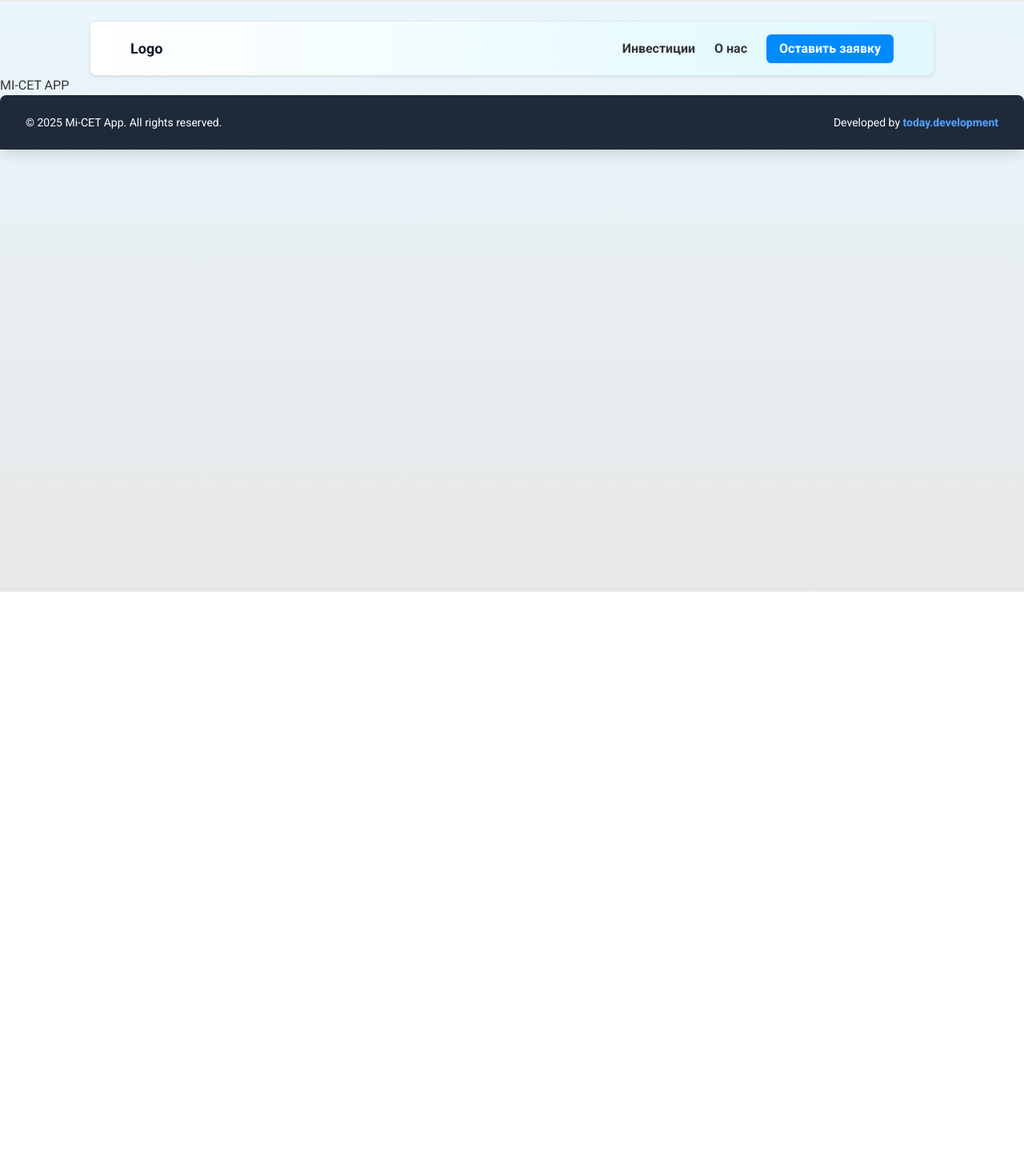
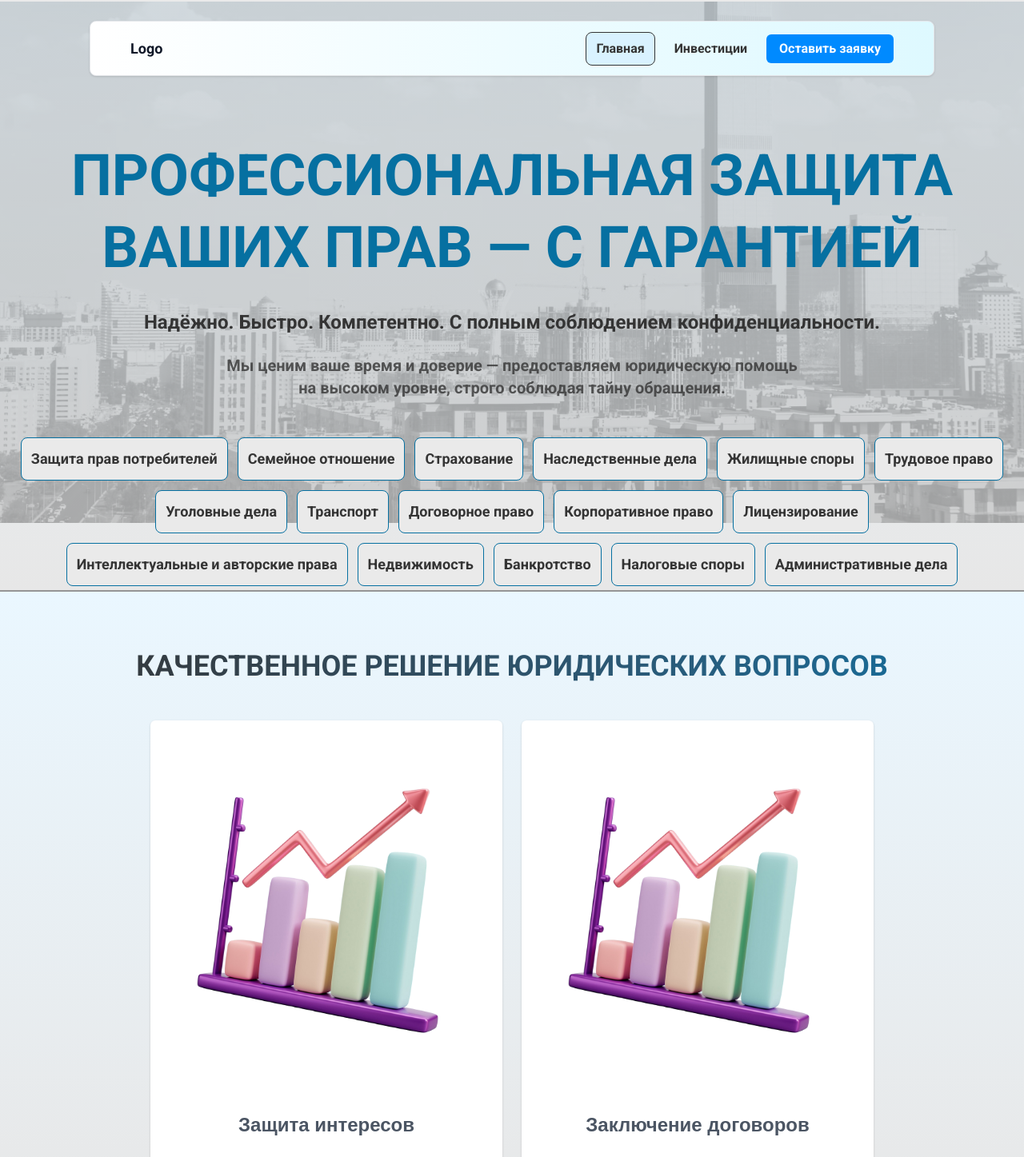
Before and after one commit to ba-mirza/mi-cet-app, a Next.js app: page / in a window 1280 px wide. Shown: the part 60-1507 px from the top of the page at 80% size. Before the commit the page ends 800 px from the top, so only its background shows below. Built offline with nearby package versions, Linux system fonts and the light colour scheme; a web font is replaced by a local one.

Commit message:
[features]: updated home page and some fix CurrencyConverter

```diff
--- a/app/about/page.tsx
+++ /dev/null
@@ -1,14 +0,0 @@
-import {Metadata} from "next";
-
-export const metadata: Metadata = {
-    title: 'О нас',
-    description: 'Информация о компании',
-}
-
-export default function AboutPage() {
-    return (
-        <>
-            <h1>About Page</h1>
-        </>
-    );
-}
--- a/app/investments/page.tsx
+++ b/app/investments/page.tsx
@@ -23,7 +23,7 @@ interface CurrencyData {
     };
 }
 
-export default function InvestmentsPage() {
+export default function InvestmentsPage({ searchParams }: { searchParams: { from?: string, to?: string, amount?: string } }) {
 
     return (
         <div className="flex flex-col items-center">
@@ -32,7 +32,7 @@ export default function InvestmentsPage() {
                     Конвертировать доллары США в тенге<br />
                     по реальному обменному курсу
                 </h1>
-                <CurrencyConverter />
+                <CurrencyConverter searchParams={searchParams} />
             </section>
 
             <BackgroundImage>
--- a/app/layout.tsx
+++ b/app/layout.tsx
@@ -32,7 +32,6 @@ export default function RootLayout({
         <PrimeReactProvider>
             {children}
         </PrimeReactProvider>
-      <Footer/>
       </body>
     </html>
   );
--- a/app/page.tsx
+++ b/app/page.tsx
@@ -1,7 +1,156 @@
+import { Avatar } from "primereact/avatar";
+import { Button } from "primereact/button";
+import { Card } from "primereact/card";
+import { Image } from "primereact/image";
+import { title } from "process";
+
 export default function Home() {
-    return (
-      <>
-        <h1>MI-CET APP</h1>
-      </>
+  const dealsText = [
+    "Защита прав потребителей",
+    "Семейное отношение",
+    "Страхование",
+    "Наследственные дела",
+    "Жилищные споры",
+    "Трудовое право",
+    "Уголовные дела",
+    "Транспорт",
+    "Договорное право",
+    "Корпоративное право",
+    "Лицензирование",
+    "Интеллектуальные и авторские права",
+    "Недвижимость",
+    "Банкротство",
+    "Налоговые споры",
+    "Административные дела",
+  ];
+
+  const legalServices = [
+    {
+      title: "Защита интересов",
+      subtitles: ["Юридические консультации", "Исполнительное производство", "Представительство в суде", "Подготовка жалоб, претензий"]
+    },
+    {
+      title: "Заключение договоров",
+      subtitles: ["Подготовка договоров", "Экспертиза договоров", "Сопровождение сделок",],
+    },
+    {
+      title: "Аутсорсинг",
+      subtitles: ["Юридический аутсорсинг", "Юридическое обслуживание"],
+    },
+    {
+      title: "Корпоративное право",
+      subtitles: ["Регистрация ТОО/АО", "Перерегистрация/Ликвидация", "Разработка корпоративных документов", "Консультация органов управления"]
+    },
+    {
+      title: "Сопровождение в тендерах",
+      subtitles: ["Услуги тендерного специалиста", "Госзакупки", "Закупки нац. компаний и холдингов", "Закупки субъектов естественных монополий"]
+    },
+    {
+      title: "Защита интересов",
+      subtitles: ["Юридические консультации", "Исполнительное производство", "Представительство в суде", "Подготовка жалоб, претензий"]
+    },
+    {
+      title: "Правовой аудит",
+      subtitles: ["Кадровый аудит", "Договорной аудит", "Аудит закупочных процедур", "Аудит ВНД"],
+    },
+    {
+      title: "Консалтинг в сфере строительства",
+      subtitles: ["Договоры строительного подряда", "Споры, связанные с ними"]
+    },
+    {
+      title: "Медиация",
+      subtitles: ["Урегулирование споров профессиональным медиатором"]
+    }
+  ];
+
+  return (
+    <>
+      {/* Background Image - позади Banner и Header */}
+      <div
+        className="absolute top-0 left-0 w-full opacity-35 -z-10"
+        style={{
+          backgroundImage: `url('/img/hero-section-bg.png')`,
+          backgroundSize: "100% auto",
+          backgroundRepeat: "no-repeat",
+          height: "100vh",
+          borderBottom: "2px solid black",
+        }}
+      />
+
+      {/* Hero Section Content */}
+      <section className="relative z-10">
+        <div className="">
+          <h1 className="mt-20 uppercase text-2xl text-center font-black text-[#0670A1] text-[72px] leading-tight">
+            Профессиональная защита
+            <br />
+            ваших прав — с гарантией
+          </h1>
+
+          <p className="mt-8 text-center font-bold text-2xl text-[#343434]">
+            Надёжно. Быстро. Компетентно. С полным соблюдением конфиденциальности.
+          </p>
+
+          <p className="mt-6 text-center font-bold text-xl text-[#343434] opacity-80">
+            Мы ценим ваше время и доверие — предоставляем юридическую помощь{" "}
+            <br />
+            на высоком уровне, строго соблюдая тайну обращения.
+          </p>
+
+          <div className="flex gap-3 justify-center mt-12 flex-wrap mx-auto px-4">
+            {dealsText.map((deal, index) => (
+              <p
+                key={index}
+                className="border border-[#0670A1] rounded-lg bg-[#EAEAEA] cursor-pointer hover:bg-white transition-colors p-3 text-center font-semibold text-lg text-[#343434]"
+              >
+                {deal}
+              </p>
+            ))}
+          </div>
+        </div>
+      </section>
+
+      {/* Second Section */}
+      <section className="mt-20">
+        <div className="px-4">
+          <h2 className="section-text font-black">
+            Качественное решение юридических вопросов
+          </h2>
+          <div className="mt-10 flex flex-wrap justify-center gap-2 px-4">
+            {
+              legalServices.map((service, idx) => (
+                <Card
+                  header={<img className="w-32 h-auto" src="/img/3d-elem.png" alt="image" />}
+                  className="w-[440px] m-2" key={idx}>
+                  <h2 className="text-center text-[24px] font-semibold p-2">{service.title}</h2>
+                  <ul className="">
+                    {
+                      service.subtitles.map((text, id) => (
+                        <li className="mt-3 text-center text-lg" key={id}>✔️ {text}</li>
+                      ))
+                    }
+                  </ul>
+                </Card>
+              ))
+            }
+          </div>
+        </div>
+      </section>
+
+      <section className="mt-20">
+        <h1 className="section-text">О нас</h1>
+      </section>
+
+      <section className="mt-20">
+        <h1 className="section-text">Обратившись в нашу юридическую <br /> фирму Вы получите</h1>
+      </section>
+
+      <section className="mt-20">
+        <h1 className="section-text">Сертификат о деятельности</h1>
+      </section>
+
+      <section className="mt-20">
+        <h1 className="section-text">Местоположение</h1>
+      </section>
+    </>
   );
 }
--- a/components/CurrentcyConverter.tsx
+++ b/components/CurrentcyConverter.tsx
@@ -1,14 +1,11 @@
-// components/CurrencyConverter.tsx
 "use client";
-
-import { Dropdown } from 'primereact/dropdown';
 import React, { useState, useEffect } from "react";
-import axios from 'axios';
 
 interface Currency {
     code: string;
     name: string;
     value: number;
+    countryCode: string;
 }
 
 interface CurrencyData {
@@ -23,133 +20,157 @@ interface CurrencyData {
     };
 }
 
-export default function CurrencyConverter() {
-    const IMG_URL = "https://purecatamphetamine.github.io/country-flag-icons/3x2/";
+interface Props {
+    searchParams: {
+        from?: string;
+        to?: string;
+        amount?: string;
+    };
+}
+
+async function fetchCurrencies(): Promise<Currency[]> {
+    try {
+        const response = await fetch(`https://api.currencyapi.com/v3/latest?apikey=cur_live_1ohFR6u0zRejdmWaA4qeAHwUcVvod2NCA3c97ZQZ`);
+
+        if (!response.ok) {
+            throw new Error(`HTTP error! status: ${response.status}`);
+        }
+
+        const data: CurrencyData = await response.json();
+
+        return Object.entries(data.data).map(([key, currency]) => ({
+            code: currency.code,
+            name: currency.code,
+            value: parseFloat(currency.value.toString()),
+            countryCode: currency.code.slice(0, 2)
+        }));
+    } catch (error) {
+        console.error('Failed to fetch currencies:', error);
+        throw new Error('Не удалось загрузить курсы валют');
+    }
+}
+
+function calculateConversion(amount: number, fromValue: number, toValue: number): string {
+    if (isNaN(amount) || amount <= 0 || isNaN(fromValue) || isNaN(toValue) || fromValue === 0) {
+        return '';
+    }
+    const result = amount * (toValue / fromValue);
+    return result.toFixed(2);
+}
+
+export default function CurrencyConverter({ searchParams }: Props) {
     const [currencies, setCurrencies] = useState<Currency[]>([]);
-    const [fromCurrency, setFromCurrency] = useState<Currency | undefined>(undefined);
-    const [toCurrency, setToCurrency] = useState<Currency | undefined>(undefined);
-    const [amount, setAmount] = useState<number>(100);
-    const [result, setResult] = useState<number>(0);
     const [loading, setLoading] = useState(true);
+    const [error, setError] = useState<string | null>(null);
+    const [currentAmount, setCurrentAmount] = useState(searchParams.amount || '100');
 
     useEffect(() => {
-        fetchCurrencies();
+        fetchCurrencies()
+            .then(setCurrencies)
+            .catch(() => setError('Не удалось загрузить курсы валют'))
+            .finally(() => setLoading(false));
     }, []);
 
-    const convertCurrency = () => {
-
-    }
-
+    // Обновляем currentAmount если searchParams изменился
     useEffect(() => {
-        convertCurrency();
-    }, [fromCurrency, toCurrency, amount]);
-
-    const fetchCurrencies = async () => {
-        try {
-            const response = await axios.get('/api/currency');
-            const data: CurrencyData = response.data;
-
-            const currencyList = Object.entries(data.data).map(([code, currency]) => ({
-                code: currency.code.slice(0, -1),
-                name: currency.code,
-                value: currency.value
-            }));
-
-            setCurrencies(currencyList);
-
-            // Установить USD и KZT по умолчанию
-            const usd = currencyList.find(c => c.code === 'USD');
-            const kzt = currencyList.find(c => c.code === 'KZT');
-
-            if (usd) setFromCurrency(usd);
-            if (kzt) setToCurrency(kzt);
-
-        } catch (error) {
-            console.error('Failed to fetch currencies:', error);
-        } finally {
-            setLoading(false);
-        }
-    };
-
+        setCurrentAmount(searchParams.amount || '100');
+    }, [searchParams.amount]);
 
     if (loading) {
-        return <div className="w-[976px] h-[217px] rounded-lg bg-white border flex items-center justify-center">
-            Loading currencies...
-        </div>;
-    }
-
-    const countryOptionTemplate = (option) => {
         return (
-            <div className="flex align-items-center">
-                <img alt={option.name} src={`${IMG_URL}${option.code}.svg`} className={`mr-2`} style={{ width: '18px' }} />
-                <div>{option.name}</div>
-            </div>
-        );
-    };
-
-    const selectedCountryTemplate = (option, props) => {
-        if (option) {
-            return (
-                <div className="flex align-items-center">
-                    <img alt={option.name} src={`${IMG_URL}${option.code}.svg`} className={`mr-2`} style={{ width: '18px' }} />
-                    <div className="mr-2">{option.name}</div>
+            <div className="flex flex-col justify-center w-[976px] h-[217px] px-[90px] rounded-lg bg-white mt-8 items-center">
+                <div>Загрузка курсов валют...</div>
             </div>
         );
     }
 
-        return <span>{props.placeholder}</span>;
-    };
+    if (error || currencies.length === 0) {
+        return (
+            <div className="mt-8 w-[976px] h-[217px] rounded-lg bg-red-100 border border-red-400 text-red-700 flex items-center justify-center p-4 text-center">
+                Ошибка: Не удалось загрузить курсы валют. Пожалуйста, попробуйте позже.
+            </div>
+        );
+    }
+
+        const fromCode = searchParams.from || 'USD';
+        const toCode = searchParams.to || 'KZT';
+
+        const fromCurrency = currencies.find(c => c.code === fromCode) || currencies[0];
+        const toCurrency = currencies.find(c => c.code === toCode) || currencies[1];
+
+        const numAmount = parseFloat(currentAmount);
+        const result = calculateConversion(numAmount, fromCurrency?.value || 1, toCurrency?.value || 1);
 
         return (
             <div className="flex flex-col justify-center w-[976px] h-[217px] px-[90px] rounded-lg bg-white mt-8">
-            <div className="flex items-center">
+                <form method="GET" className="flex items-center">
                     <div className="flex border-1 rounded-lg w-[400px] p-2 m-2">
                         <input
                             type="text"
-                        value={amount}
-                        onChange={(e) => setAmount(e.target.value)}
+                            name="amount"
+                            value={currentAmount}
                             className="w-full px-4 text-[24px] font-medium outline-none"
+                            onChange={(e) => {
+                                setCurrentAmount(e.target.value);
+                            }}
                         />
-                    <Dropdown
-                        value={fromCurrency}
-                        onChange={(e) => setFromCurrency(e.value)}
-                        options={currencies}
-                        optionLabel="code"
-                        className="w-[150px] mr-2 border-none focus:border-none focus:outline-none focus:ring-0 focus:shadow-none"
-                        panelStyle={{ width: '300px' }}
-                        style={{
-                            border: 'none',
-                            boxShadow: 'none'
+                        <select
+                            name="from"
+                            defaultValue={fromCode}
+                            className="w-[150px] mr-2 border-none focus:border-none focus:outline-none focus:ring-0 focus:shadow-none text-[16px] font-medium"
+                            onChange={(e) => {
+                                const form = e.target.closest('form') as HTMLFormElement;
+                                const formData = new FormData(form);
+                                const newAmount = formData.get('amount');
+                                const newFrom = e.target.value;
+                                const newTo = formData.get('to');
+                                window.location.href = `?from=${newFrom}&to=${newTo}&amount=${newAmount}`;
                             }}
-                        itemTemplate={countryOptionTemplate}
-                        valueTemplate={selectedCountryTemplate}
-                    />
+                        >
+                            {currencies.map(currency => (
+                                <option key={currency.code} value={currency.code}>
+                                    {currency.code}
+                                </option>
+                            ))}
+                        </select>
                     </div>
+
                     <div className="flex border-1 rounded-lg w-[400px] p-2 m-2">
                         <input
                             type="text"
+                            value={result}
                             disabled
-                        className="w-full px-4 text-[24px] font-medium outline-none"
+                            className="w-full px-4 text-[24px] font-medium outline-none bg-gray-50"
                         />
-                    <Dropdown
-                        value={toCurrency}
-                        onChange={(e) => setToCurrency(e.value)}
-                        options={currencies}
-                        optionLabel="code"
-                        className="w-[150px] mr-2 border-none focus:border-none focus:outline-none focus:ring-0 focus:shadow-none"
-                        panelStyle={{ width: '300px' }}
-                        style={{
-                            border: 'none',
-                            boxShadow: 'none'
+                        <select
+                            name="to"
+                            defaultValue={toCode}
+                            className="w-[150px] mr-2 border-none focus:border-none focus:outline-none focus:ring-0 focus:shadow-none text-[16px] font-medium"
+                            onChange={(e) => {
+                                const form = e.target.closest('form') as HTMLFormElement;
+                                const formData = new FormData(form);
+                                const newAmount = formData.get('amount');
+                                const newFrom = formData.get('from');
+                                const newTo = e.target.value;
+                                window.location.href = `?from=${newFrom}&to=${newTo}&amount=${newAmount}`;
                             }}
-                        itemTemplate={countryOptionTemplate}
-                        valueTemplate={selectedCountryTemplate}
-                    />
+                        >
+                            {currencies.map(currency => (
+                                <option key={currency.code} value={currency.code}>
+                                    {currency.code}
+                                </option>
+                            ))}
+                        </select>
                     </div>
-            </div>
+                </form>
+
                 <div className="p-[8px]">
-                <h1 className="font-medium text-2xl">{amount} {fromCurrency?.code}  = {result} {toCurrency?.name}</h1>
-                <span className="font-medium text-sm">Средний рыночный курс обмена на {new Date().toLocaleTimeString().slice(0, 4)}</span>
+                    <h1 className="font-medium text-2xl">
+                        {currentAmount} {fromCurrency?.code || 'USD'} = <span className="text-blue-600">{result}</span> {toCurrency?.code || 'KZT'}
+                    </h1>
+                    <span className="font-medium text-sm">
+                        Средний рыночный курс обмена на {new Date().toLocaleTimeString('ru-RU', { hour: '2-digit', minute: '2-digit' }).slice(0, 5)}
+                    </span>
                 </div>
             </div>
         );
--- a/components/Header.tsx
+++ b/components/Header.tsx
@@ -14,11 +14,11 @@ export default function Header() {
 
                 <div className="flex items-center gap-6">
                     <nav className="flex items-center gap-6">
+                        <ActiveLink href={"/"}>
+                            Главная
+                        </ActiveLink>
                         <ActiveLink href={"/investments"}>
                             Инвестиции
-                        </ActiveLink>
-                        <ActiveLink href={"/about"}>
-                            О нас
                         </ActiveLink>
                     </nav>
 
```
Also changed, not shown: public/img/hero-section-bg.png (added). Lines whose indentation alone changed are shown as unchanged.
